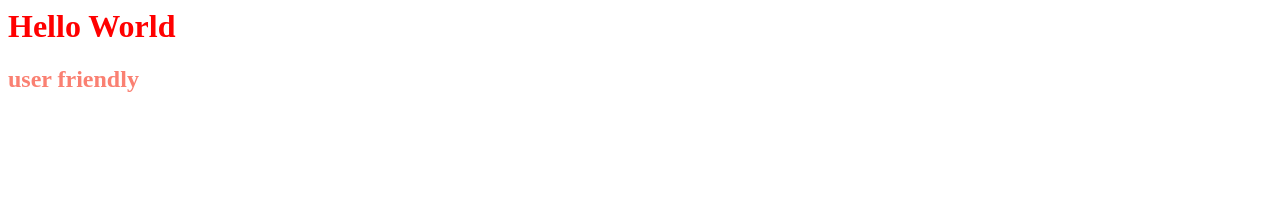
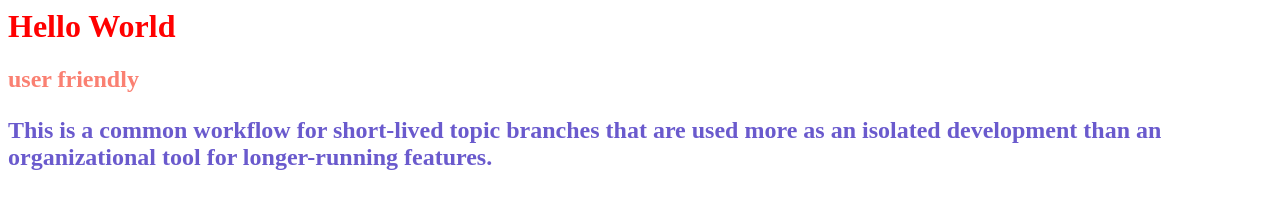
Before and after one commit to karthikkkumar/Hello_world, a plain HTML site: page index.html in a window 1280 px wide. Drawn offline with Linux system fonts and the light colour scheme.

Commit message:
Start a feature

```diff
--- a/index.html
+++ b/index.html
@@ -1,3 +1,6 @@
 <link rel='stylesheet' href='style.css'/>
 <h1>Hello World<h1>
 <h2>user friendly<h2>
+<body>
+<p>This is a common workflow for short-lived topic branches that are used more as an isolated development than an organizational tool for longer-running features.</p>
+</body>
```
